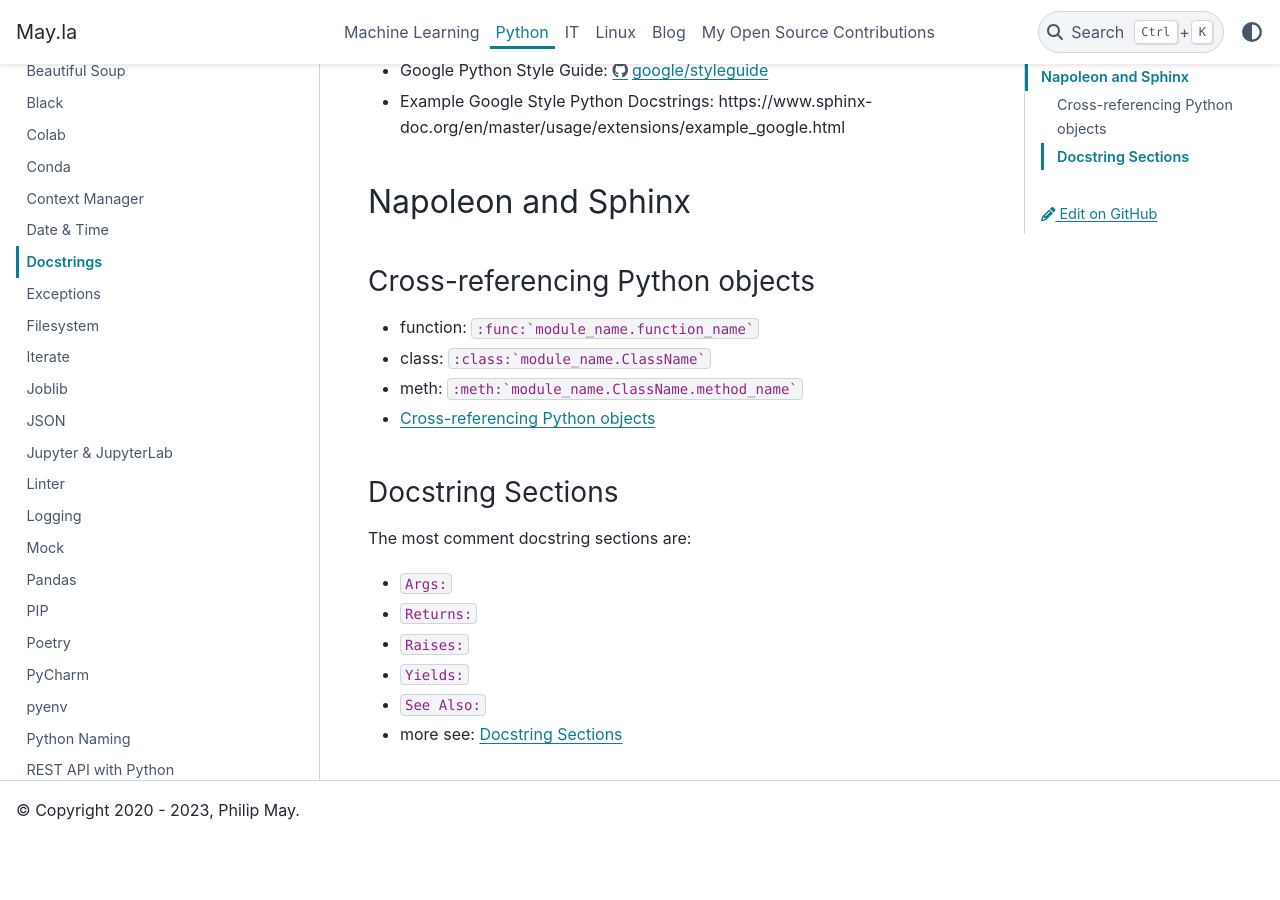
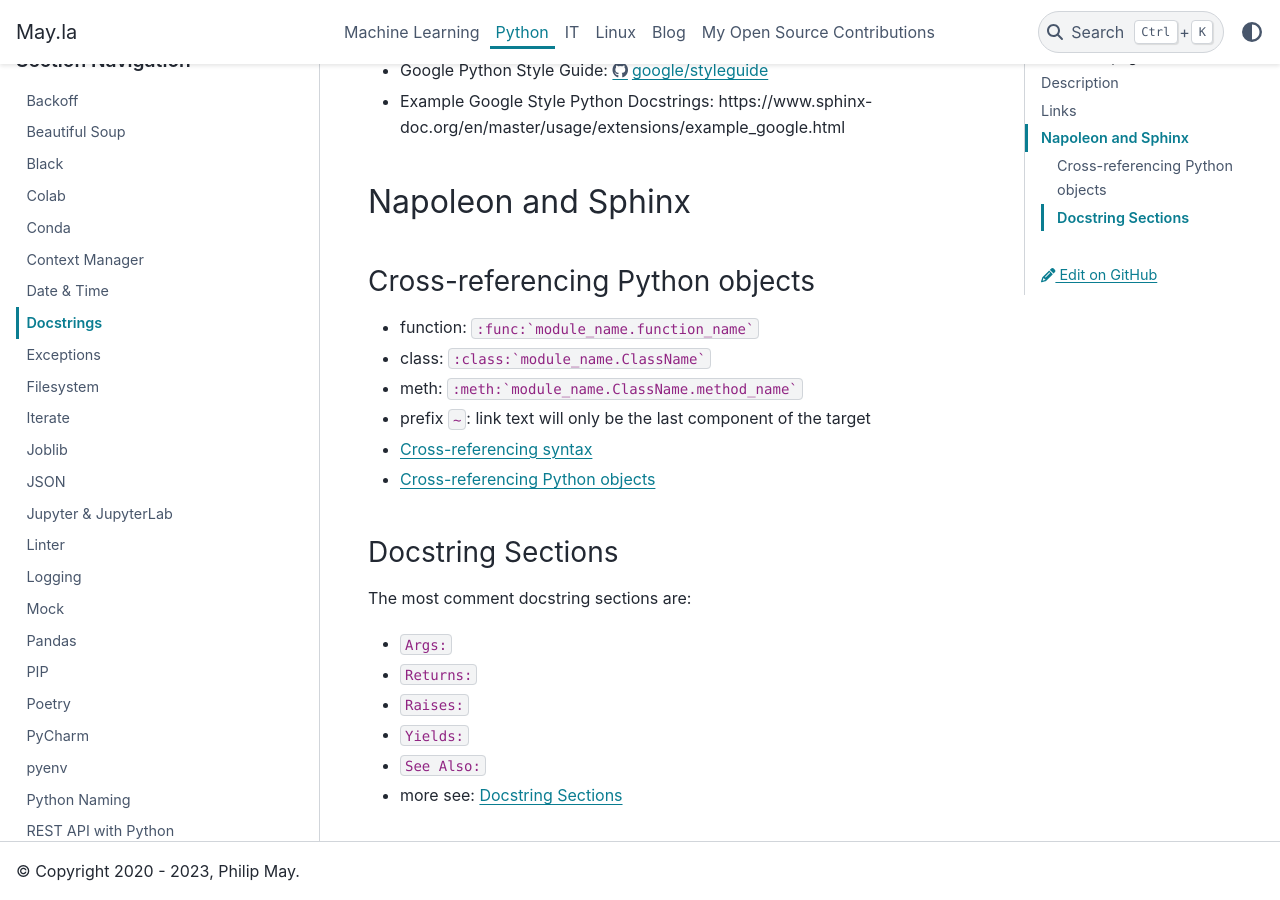
Before and after one commit to PhilipMay/PhilipMay_org, a Sphinx documentation site: the page built from source/python/docstrings.md, in a window 1280 px wide and 900 px high, scrolled down 501 px. Built offline with Sphinx 7.4.7 and the PyData theme 0.15.4, drawn with Linux system fonts in a browser that asks for light colours; before the commit the page ends 1340 px from its top, so only the background shows below that.

Commit message:
Add cross-referencing syntax and link to documentation

```diff
--- a/source/python/docstrings.md
+++ b/source/python/docstrings.md
@@ -21,6 +21,8 @@
 - function: ``:func:`module_name.function_name` ``
 - class: ``:class:`module_name.ClassName` ``
 - meth: ``:meth:`module_name.ClassName.method_name` ``
+- prefix `~`: link text will only be the last component of the target
+- [Cross-referencing syntax](https://www.sphinx-doc.org/en/master/usage/domains/index.html#cross-referencing-syntax)
 - [Cross-referencing Python objects](https://www.sphinx-doc.org/en/master/usage/domains/python.html#cross-referencing-python-objects)
 
 ### Docstring Sections
```
